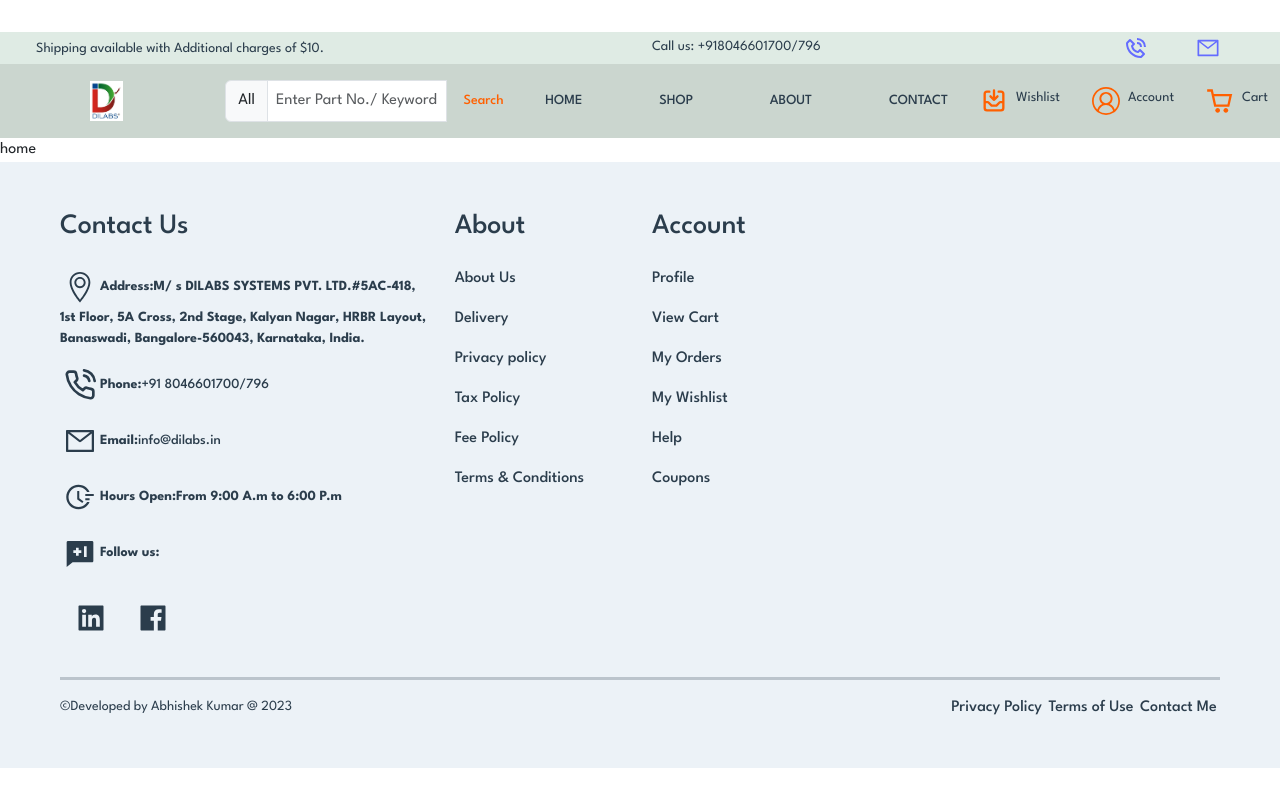
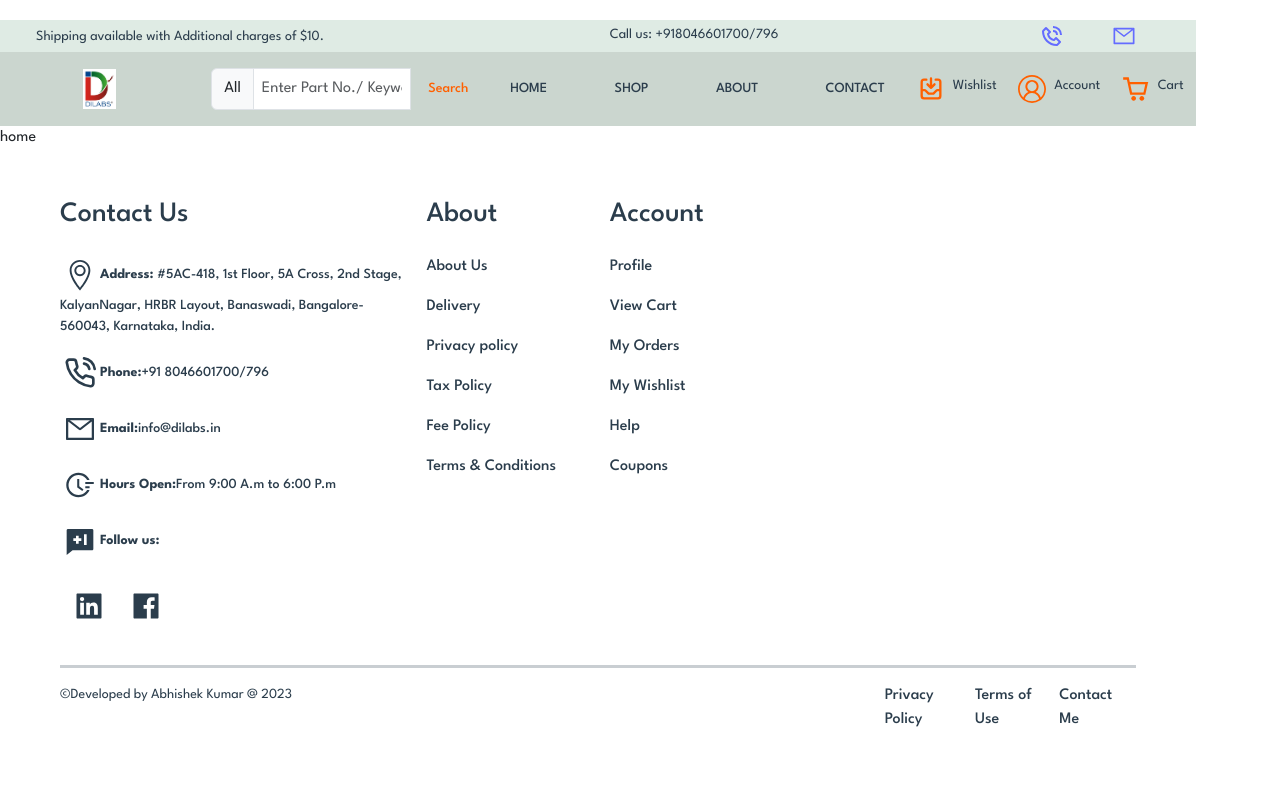
Before and after one commit to DILABS-WEB/Dilabs_Product, a React (Vite) app: page / in a window 1280 px wide. Built offline with nearby package versions, Linux system fonts and the light colour scheme.

Commit message:
updated with the css

```diff
--- a/src/App.css
+++ b/src/App.css
@@ -151,7 +151,7 @@ animation-timing-function:linear;
 /*   Footer Start Here  */
 
 footer{
-  background-color:var(--lighter3) ;
+
   color:var(--primary1);
 }
 
--- a/src/components/footer.jsx
+++ b/src/components/footer.jsx
@@ -13,12 +13,12 @@ const footer = () => {
         <div className="col-4 d-flex flex-column ">
           <h3 className='mb-4 '>Contact Us</h3>
           <div className="footer-details">
-          <p className='mb-3  fw-b'><b><TfiLocationPin className='fs-2 m-1'/></b><b >Address:</b><b>M/ s DILABS SYSTEMS PVT. LTD.#5AC-418, 1st Floor, 5A Cross, 2nd Stage, Kalyan Nagar, HRBR Layout, Banaswadi, Bangalore-560043, Karnataka, India.</b></p>
+          <p className='mb-3  fw-b'><b><TfiLocationPin className='fs-2 m-1'/></b><b >Address:</b><b><a href="https://goo.gl/maps/D5Y4w4mVNQPZGTtU8" target="_blank"> #5AC-418, 1st Floor, 5A Cross, 2nd Stage, KalyanNagar, HRBR Layout, Banaswadi, Bangalore-560043, Karnataka, India.</a></b></p>
 
           <p className='mb-3  fw-b'><b><FiPhoneCall className='fs-2 m-1'/></b><b >Phone:</b><b><a  href="tel:+91 8046601700/796" target="_blank">+91 8046601700/796 </a></b></p>
 
           <p className='mb-3  fw-b'><b><AiOutlineMail className='fs-2 m-1'/></b><b >Email:</b><b><a className='text-decoration-none' href="mailto:info@dilabs.in" target="_blank">info@dilabs.in</a></b></p>
-          <p className='mb-3  fw-b'><b><AiOutlineFieldTime className='fs-2 m-1'/></b><b >Hours Open:</b><b>From 9:00 A.m to 6:00 P.m</b></p>
+          <p className='mb-3  fw-b'><b><AiOutlineFieldTime className='fs-2 m-1'/></b><b >Hours Open:</b><b><Link>From 9:00 A.m to 6:00 P.m</Link></b></p>
 
           <p className='mb-3  fw-b'><b><RiChatFollowUpFill className='fs-2 m-1'/></b><b >Follow us:</b> </p>
           <div className="col-4 d-flex social-icon mb-3 justify-content-around">
```
